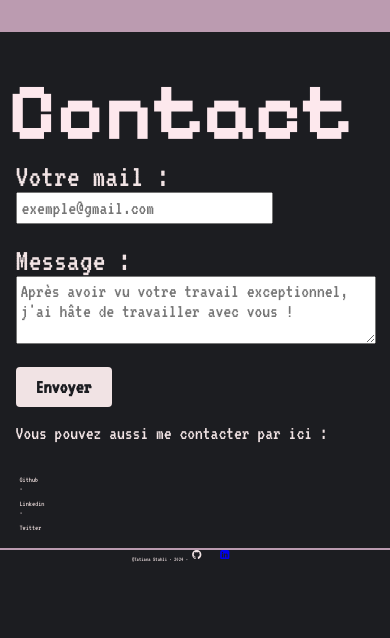
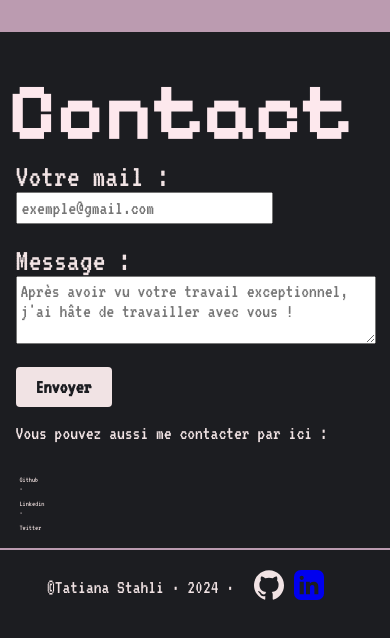
Before and after one commit to tatiana-sthl/portfolio2024, a React (Create React App) app: page /contact in a window 390 px wide. Shown: the top 638 px of the page. Built offline with nearby package versions, Linux system fonts and the light colour scheme.

Commit message:
resolve bug footer responsive

```diff
--- a/src/styles/components/_footer.scss
+++ b/src/styles/components/_footer.scss
@@ -26,19 +26,11 @@ footer {
 
     footer {
         justify-content: center;
+        font-size: 5vw;
     }
 
     .iconsFooter {
-        margin: 0;
+        margin: 5vw;
     }
 
-    .github {
-        height: 50%;
-        width: 25%;
-    }
-
-    .linkedin {
-        height: 50%;
-        width: 25%;
-    }
 }
```
